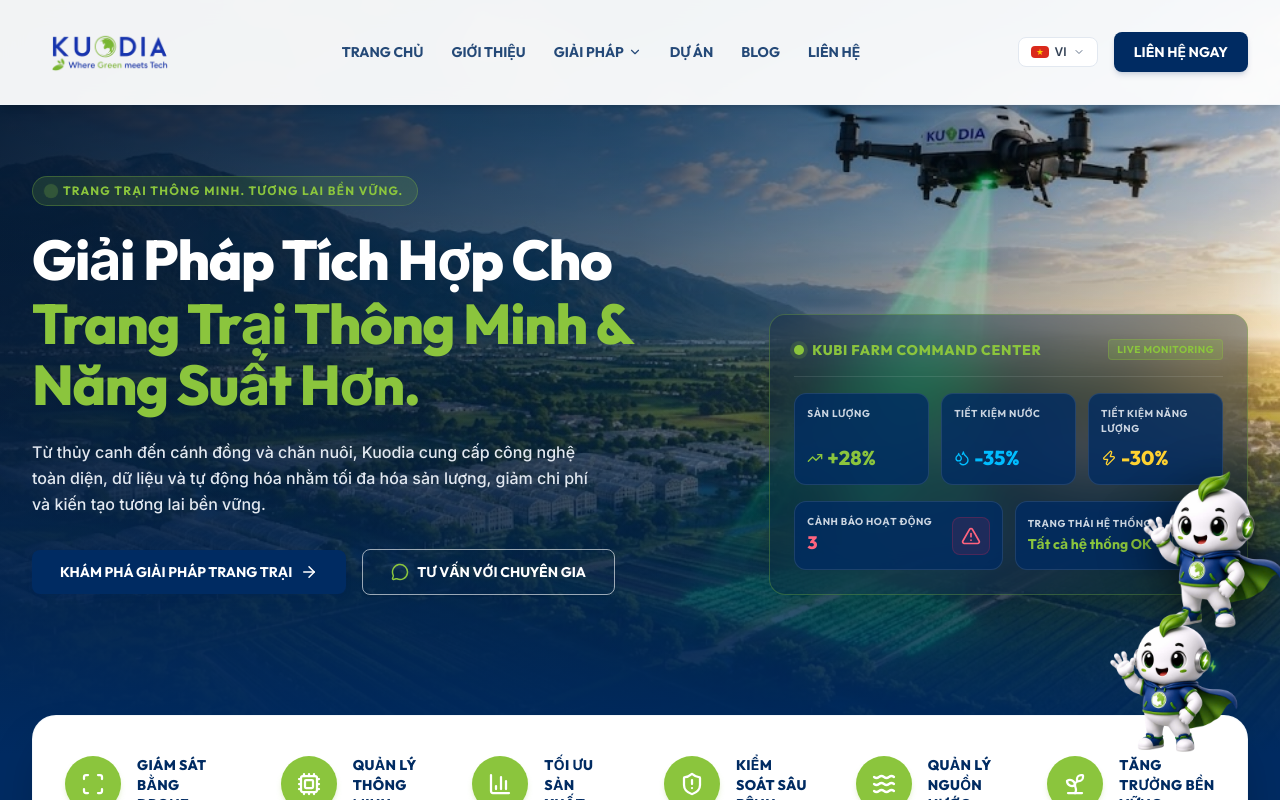
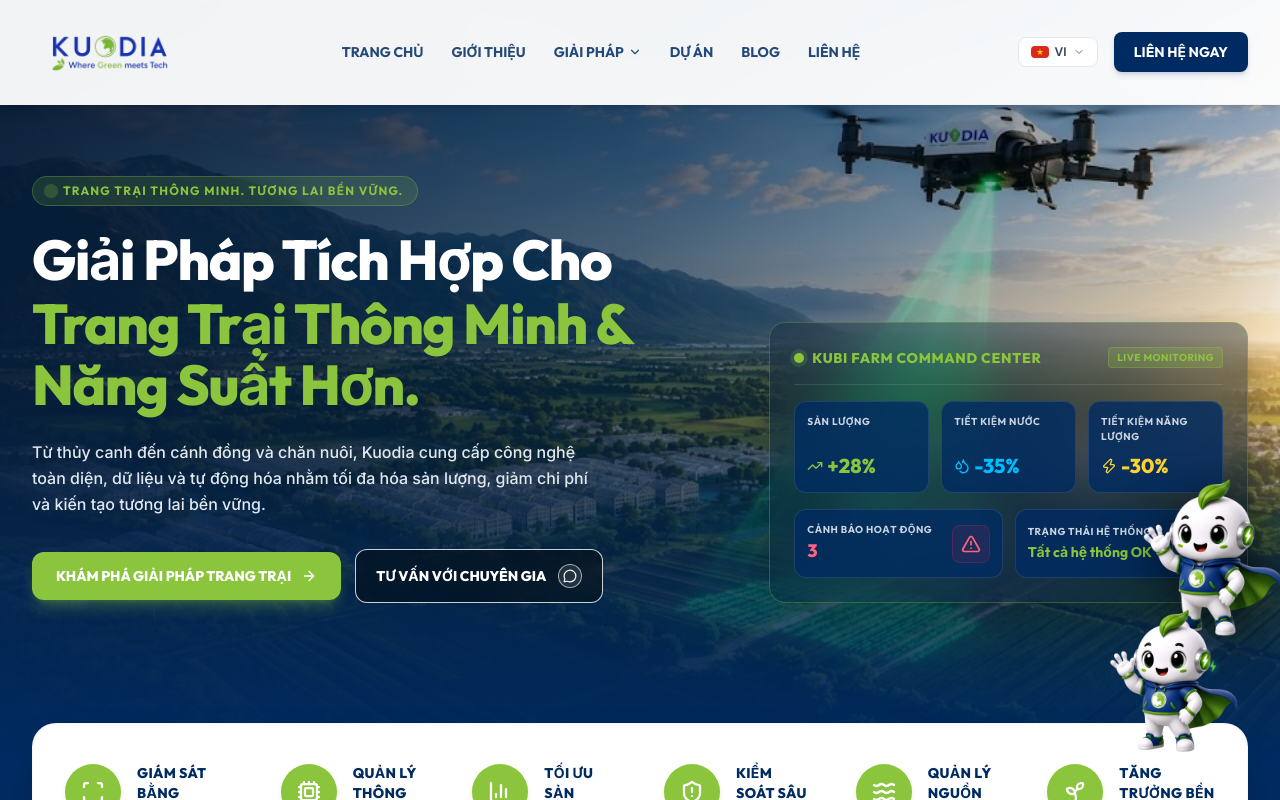
Before and after one commit to Kamilainen/kuodia, a React (Vite) app: page /solutions/farm2 in a window 1280 px wide. Shown: the top 800 px of the page. Built offline with nearby package versions, Linux system fonts and the light colour scheme.

Commit message:
feat: add Farm2Hero component to Farm2 page with interactive CTA buttons and layout

```diff
--- a/src/pages/Farm2/components/Farm2Hero.tsx
+++ b/src/pages/Farm2/components/Farm2Hero.tsx
@@ -2,7 +2,6 @@
 import { motion } from "framer-motion";
 import { useTranslation } from "../../../context/LanguageContext";
 import Container from "../../../components/Container";
-import Button from "../../../components/Button";
 import { ArrowRight, MessageCircle } from "lucide-react";
 import bgFarmImg from "../../../assets/bgfarm.jpg";
 import FarmCommandCenter from "./FarmCommandCenter";
@@ -80,32 +79,30 @@
               {t("farm2_desc")}
             </motion.p>
 
-            {/* Action Buttons matching project standard */}
+            {/* Action Buttons matching exact design screenshot */}
             <motion.div
               initial={{ opacity: 0, y: 20 }}
               animate={{ opacity: 1, y: 0 }}
               transition={{ duration: 0.6, delay: 0.3 }}
-              className="flex flex-col sm:flex-row items-stretch sm:items-center space-y-3 sm:space-y-0 sm:space-x-4 pt-2"
+              className="flex flex-col sm:flex-row items-stretch sm:items-center gap-3.5 pt-2"
             >
-              <Button
+              <button
                 onClick={handleScrollToSolutions}
-                variant="primary"
-                size="lg"
-                className="group flex items-center justify-center space-x-2 bg-brand-green hover:bg-brand-green/90 border-brand-green shadow-lg shadow-brand-green/20 cursor-pointer"
+                className="inline-flex items-center justify-center space-x-2.5 bg-brand-green hover:bg-brand-green-light active:bg-brand-green text-white font-display font-extrabold text-xs sm:text-sm uppercase px-6 py-3.5 rounded-xl transition-all duration-300 shadow-lg shadow-brand-green/30 cursor-pointer transform hover:-translate-y-0.5"
               >
-                <span className="font-display font-bold text-xs sm:text-sm">{t("farm2_cta_explore")}</span>
-                <ArrowRight className="h-4.5 w-4.5 transition-transform group-hover:translate-x-1" />
-              </Button>
+                <span>{t("farm2_cta_explore")}</span>
+                <ArrowRight className="w-4 h-4 text-white" />
+              </button>
 
-              <Button
+              <button
                 onClick={handleScrollToContact}
-                variant="outline"
-                size="lg"
-                className="group flex items-center justify-center space-x-2 border-white/60 hover:border-white text-white hover:bg-white/10 shadow-sm cursor-pointer"
+                className="inline-flex items-center justify-center space-x-3 bg-black/40 hover:bg-black/60 border border-white/80 hover:border-white text-white font-display font-extrabold text-xs sm:text-sm uppercase px-5 py-3.5 rounded-xl backdrop-blur-md transition-all duration-300 shadow-sm cursor-pointer"
               >
-                <MessageCircle className="h-4.5 w-4.5 text-brand-green group-hover:scale-110 transition-transform" />
-                <span className="font-display font-bold text-xs sm:text-sm">{t("farm2_cta_expert")}</span>
-              </Button>
+                <span>{t("farm2_cta_expert")}</span>
+                <div className="w-6 h-6 rounded-full border border-white/60 flex items-center justify-center bg-white/10 flex-shrink-0">
+                  <MessageCircle className="w-3.5 h-3.5 text-white" />
+                </div>
+              </button>
             </motion.div>
           </div>
 
```
